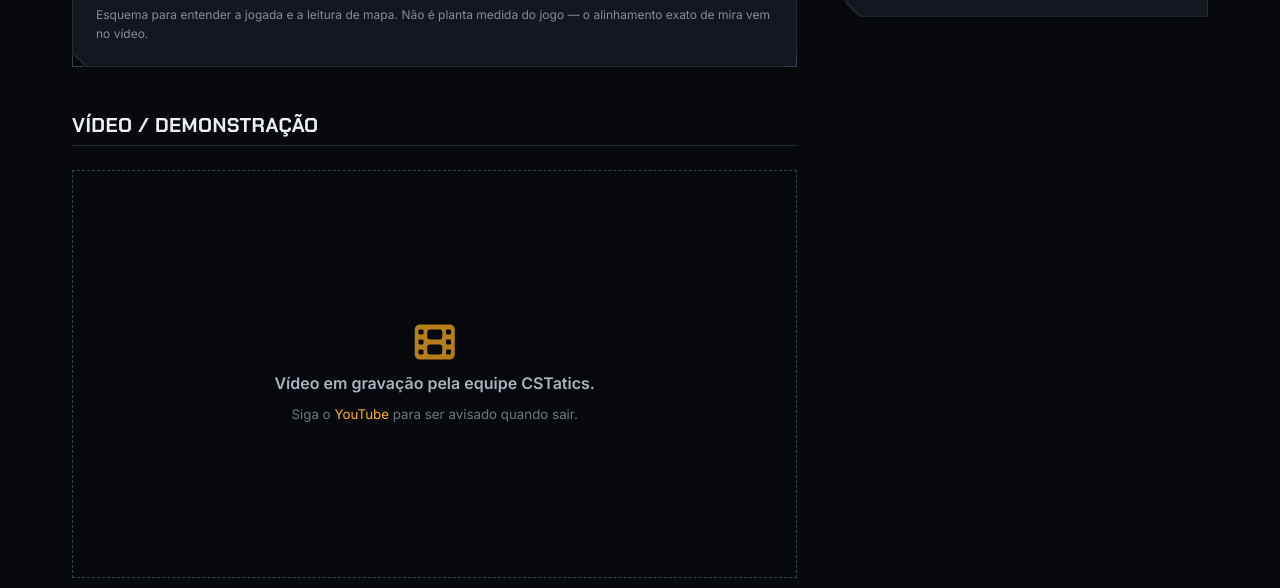
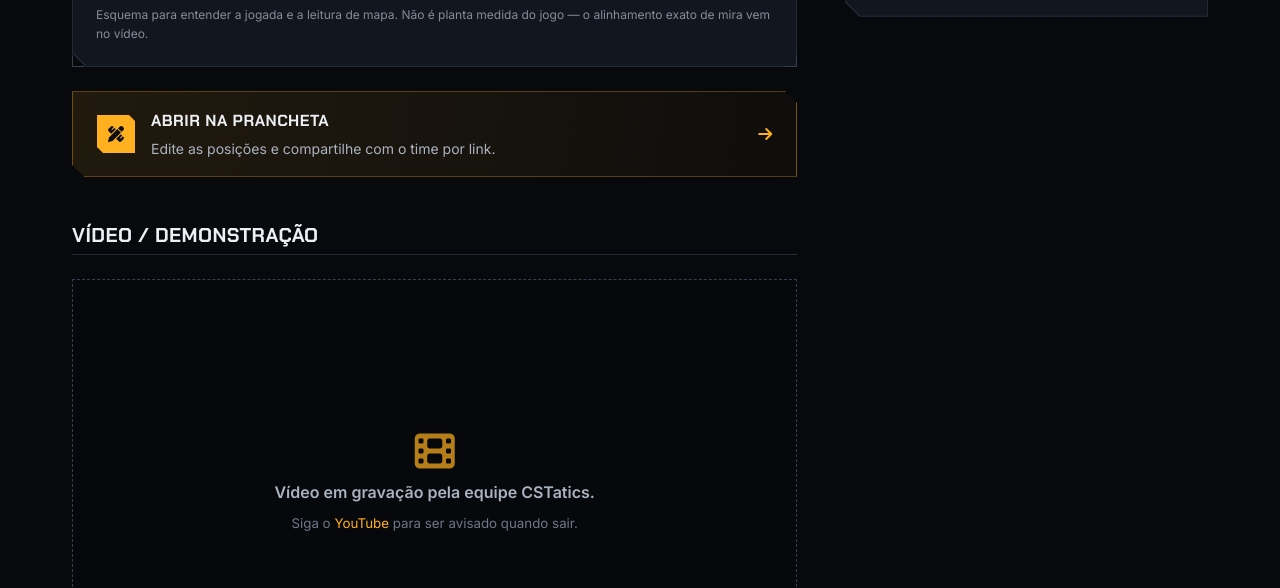
Before and after one commit to Renato4qu1n0/cstatics-br, an Eleventy site: page src/pages/lineup-detail.njk in a window 1280 px wide. Shown: the part 1443-2031 px from the top of the page. Built offline with nearby package versions, Linux system fonts and the light colour scheme; Eleventy itself is replaced by a stand-in of ours; files that its build step writes are made by us from their sources.

Commit message:
feat: "Abrir na prancheta" conecta conteudo ao editor
Cada lineup e execucao ganha um botao que abre a prancheta ja carregada,
via o formato de link do board (#b=...). Amarra a biblioteca de SEO com
a ferramenta interativa.

- filtro lineupBoardCode: jogador na saida + utilitaria no alvo + seta
- filtro execBoardCode: uma etapa por arremesso (cumulativo) — a execucao
  vira uma sequencia animavel; e so clicar em Reproduzir
- CTA estilizado (board-cta) nas paginas de detalhe de lineup e execucao

Validado: codes decodificam para estados validos (lineup 1 etapa/3 itens;
execucao de A = 4 etapas cumulativas smoke/smoke/smoke/flash); headless
confirma a prancheta abrindo com as 4 etapas e o CTA renderizado.

Co-Authored-By: Claude Opus 4.8 (1M context) <noreply@anthropic.com>

```diff
--- a/src/assets/css/tactical.css
+++ b/src/assets/css/tactical.css
@@ -1258,6 +1258,32 @@ body::before {
 .ld-share { display: flex; flex-direction: column; gap: var(--spacing-sm); }
 .ld-share .share-btn { display: flex; align-items: center; gap: var(--spacing-sm); justify-content: center; cursor: pointer; }
 
+/* CTA "Abrir na prancheta" — conecta o conteúdo à ferramenta */
+.board-cta {
+  display: flex;
+  align-items: center;
+  gap: var(--spacing-md);
+  margin-top: var(--spacing-lg);
+  padding: var(--spacing-md) var(--spacing-lg);
+  background: linear-gradient(100deg, rgba(255, 176, 32, 0.1), rgba(255, 176, 32, 0.03));
+  border: 1px solid rgba(255, 176, 32, 0.4);
+  color: var(--color-text);
+  text-decoration: none;
+  clip-path: polygon(0 0, calc(100% - 12px) 0, 100% 12px, 100% 100%, 12px 100%, 0 calc(100% - 12px));
+  transition: border-color var(--transition-fast), background var(--transition-fast), transform var(--transition-fast);
+}
+.board-cta:hover { border-color: var(--color-primary); background: linear-gradient(100deg, rgba(255, 176, 32, 0.16), rgba(255, 176, 32, 0.05)); transform: translateY(-2px); }
+.board-cta__icon {
+  flex-shrink: 0; width: 38px; height: 38px; display: inline-flex; align-items: center; justify-content: center;
+  background: var(--color-primary); color: #0b0d11; font-size: 1rem;
+  clip-path: polygon(0 0, calc(100% - 6px) 0, 100% 6px, 100% 100%, 6px 100%, 0 calc(100% - 6px));
+}
+.board-cta__text { display: flex; flex-direction: column; gap: 2px; flex: 1; }
+.board-cta__text strong { font-family: var(--font-display); text-transform: uppercase; letter-spacing: 0.03em; font-size: var(--font-size-base); }
+.board-cta__text em { font-style: normal; font-family: var(--font-family); color: var(--color-text-light); font-size: var(--font-size-sm); }
+.board-cta__go { color: var(--color-primary); transition: transform var(--transition-fast); }
+.board-cta:hover .board-cta__go { transform: translateX(4px); }
+
 @media (max-width: 1023px) {
   .ld-grid { grid-template-columns: 1fr; gap: var(--spacing-xl); }
 }
--- a/src/pages/lineup-detail.njk
+++ b/src/pages/lineup-detail.njk
@@ -66,6 +66,17 @@ eleventyComputed:
         <section class="ld-section">
           <h2>Esquema da jogada</h2>
           {% include "components/lineup-diagram.njk" %}
+          {%- set boardCode = lineup | lineupBoardCode(mapgeo[lineup.map]) -%}
+          {% if boardCode %}
+            <a class="board-cta" href="/prancheta/#b={{ boardCode }}">
+              <span class="board-cta__icon"><i class="fa-solid fa-pen-ruler" aria-hidden="true"></i></span>
+              <span class="board-cta__text">
+                <strong>Abrir na prancheta</strong>
+                <em>Edite as posições e compartilhe com o time por link.</em>
+              </span>
+              <i class="fa-solid fa-arrow-right board-cta__go" aria-hidden="true"></i>
+            </a>
+          {% endif %}
         </section>
 
         <section class="ld-section">
```
Also changed, not shown: src/pages/execution-detail.njk (+11 -0 lines), .eleventy.js.
